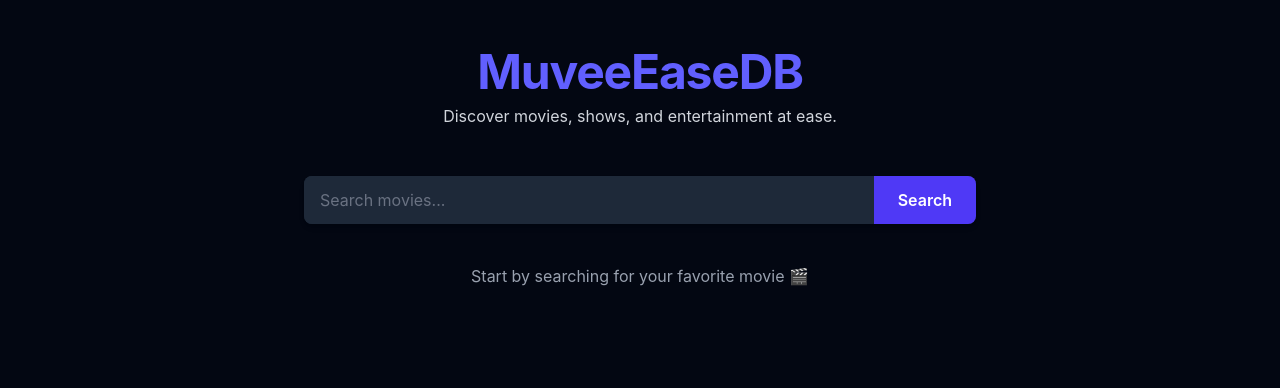
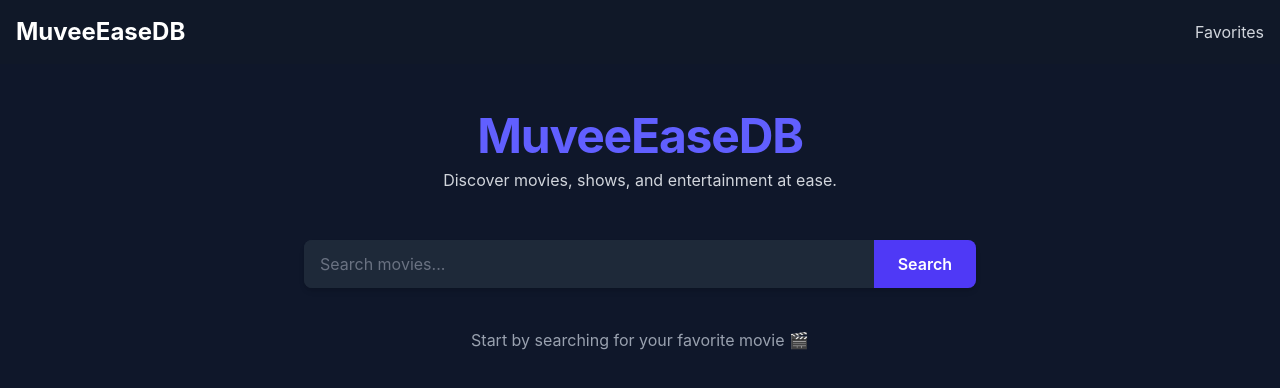
Before and after one commit to Nedz-space/alx_fe_capstone, a React (Vite) app in the folder muveeeasedb/: page / in a window 1280 px wide. Shown: the top 388 px of the page. Built offline with nearby package versions, Linux system fonts and the light colour scheme.

Commit message:
added favorites list scripts

```diff
--- a/muveeeasedb/src/App.jsx
+++ b/muveeeasedb/src/App.jsx
@@ -1,14 +1,21 @@
 import React from "react";
-import { Routes, Route } from "react-router-dom";
+import { Routes, Route, Link } from "react-router-dom";
 import Home from "./pages/Home";
 import MovieDetails from "./pages/MovieDetails";
+import Favorites from "./pages/Favorites";
 
 export default function App() {
   return (
-    <div className="min-h-screen bg-gray-950 text-white">
+    <div className="min-h-screen bg-[--color-bg] text-white">
+      <nav className="p-4 flex justify-between items-center bg-gray-900">
+        <Link to="/" className="text-2xl font-bold text-[--color-primary]">MuveeEaseDB</Link>
+        <Link to="/favorites" className="text-gray-300 hover:text-white">Favorites</Link>
+      </nav>
+
       <Routes>
         <Route path="/" element={<Home />} />
         <Route path="/movie/:id" element={<MovieDetails />} />
+        <Route path="/favorites" element={<Favorites />} />
       </Routes>
     </div>
   );
--- a/muveeeasedb/src/components/MovieCard.jsx
+++ b/muveeeasedb/src/components/MovieCard.jsx
@@ -1,21 +1,44 @@
-import React from "react";
+import React, { useContext } from "react";
 import { Link } from "react-router-dom";
+import { FavoritesContext } from "../context/FavoritesContext";
+import { Heart } from "lucide-react"; // install via: npm install lucide-react
 
 export default function MovieCard({ movie }) {
+  const { addFavorite, removeFavorite, isFavorite } = useContext(FavoritesContext);
+  const favorite = isFavorite(movie.imdbID);
+
   return (
-    <Link
-      to={`/movie/${movie.imdbID}`}
-      className="bg-gray-800 rounded-xl overflow-hidden shadow-lg hover:scale-105 transition-transform duration-200"
-    >
-      <img
-        src={movie.Poster !== "N/A" ? movie.Poster : "/placeholder.jpg"}
-        alt={movie.Title}
-        className="w-full h-80 object-cover"
-      />
-      <div className="p-4">
-        <h3 className="text-lg font-semibold truncate">{movie.Title}</h3>
-        <p className="text-sm text-gray-400">{movie.Year}</p>
+    <div className="bg-gray-800 rounded-xl shadow-lg overflow-hidden hover:scale-105 transition-transform">
+      <Link to={`/movie/${movie.imdbID}`}>
+        <img
+          src={movie.Poster !== "N/A" ? movie.Poster : "/placeholder.jpg"}
+          alt={movie.Title}
+          className="w-full h-80 object-cover"
+        />
+      </Link>
+
+      <div className="p-4 flex justify-between items-center">
+        <div>
+          <h2 className="text-lg font-semibold">{movie.Title}</h2>
+          <p className="text-gray-400">{movie.Year}</p>
+        </div>
+
+        <button
+          onClick={() =>
+            favorite ? removeFavorite(movie.imdbID) : addFavorite(movie)
+          }
+          className={`p-2 rounded-full ${
+            favorite ? "bg-red-600" : "bg-gray-700 hover:bg-gray-600"
+          }`}
+          title={favorite ? "Remove from favorites" : "Add to favorites"}
+        >
+          <Heart
+            size={20}
+            fill={favorite ? "white" : "none"}
+            stroke="white"
+          />
+        </button>
       </div>
-    </Link>
+    </div>
   );
 }
--- /dev/null
+++ b/muveeeasedb/src/context/FavoritesContext.jsx
@@ -0,0 +1,38 @@
+import React, { createContext, useState, useEffect } from "react";
+
+export const FavoritesContext = createContext();
+
+export const FavoritesProvider = ({ children }) => {
+  const [favorites, setFavorites] = useState([]);
+
+  // Load favorites from localStorage on startup
+  useEffect(() => {
+    const saved = JSON.parse(localStorage.getItem("favorites")) || [];
+    setFavorites(saved);
+  }, []);
+
+  // Save favorites to localStorage whenever they change
+  useEffect(() => {
+    localStorage.setItem("favorites", JSON.stringify(favorites));
+  }, [favorites]);
+
+  const addFavorite = (movie) => {
+    if (!favorites.find((fav) => fav.imdbID === movie.imdbID)) {
+      setFavorites([...favorites, movie]);
+    }
+  };
+
+  const removeFavorite = (id) => {
+    setFavorites(favorites.filter((fav) => fav.imdbID !== id));
+  };
+
+  const isFavorite = (id) => favorites.some((fav) => fav.imdbID === id);
+
+  return (
+    <FavoritesContext.Provider
+      value={{ favorites, addFavorite, removeFavorite, isFavorite }}
+    >
+      {children}
+    </FavoritesContext.Provider>
+  );
+};
--- a/muveeeasedb/src/main.jsx
+++ b/muveeeasedb/src/main.jsx
@@ -3,11 +3,14 @@ import ReactDOM from "react-dom/client";
 import { BrowserRouter } from "react-router-dom";
 import App from "./App";
 import "./index.css";
+import { FavoritesProvider } from "./context/FavoritesContext";
 
 ReactDOM.createRoot(document.getElementById("root")).render(
   <React.StrictMode>
     <BrowserRouter>
-      <App />
+      <FavoritesProvider>
+        <App />
+      </FavoritesProvider>
     </BrowserRouter>
   </React.StrictMode>
 );
--- /dev/null
+++ b/muveeeasedb/src/pages/Favorites.jsx
@@ -0,0 +1,23 @@
+import React, { useContext } from "react";
+import { FavoritesContext } from "../context/FavoritesContext";
+import MovieCard from "../components/MovieCard";
+
+export default function Favorites() {
+  const { favorites } = useContext(FavoritesContext);
+
+  return (
+    <main className="container mx-auto px-4 py-12">
+      <h1 className="text-4xl font-bold mb-6 text-[--color-primary]">My Favorites</h1>
+
+      {favorites.length === 0 ? (
+        <p className="text-gray-400">You haven’t added any favorites yet.</p>
+      ) : (
+        <div className="grid gap-6 sm:grid-cols-2 md:grid-cols-3 lg:grid-cols-4">
+          {favorites.map((movie) => (
+            <MovieCard key={movie.imdbID} movie={movie} />
+          ))}
+        </div>
+      )}
+    </main>
+  );
+}
```
